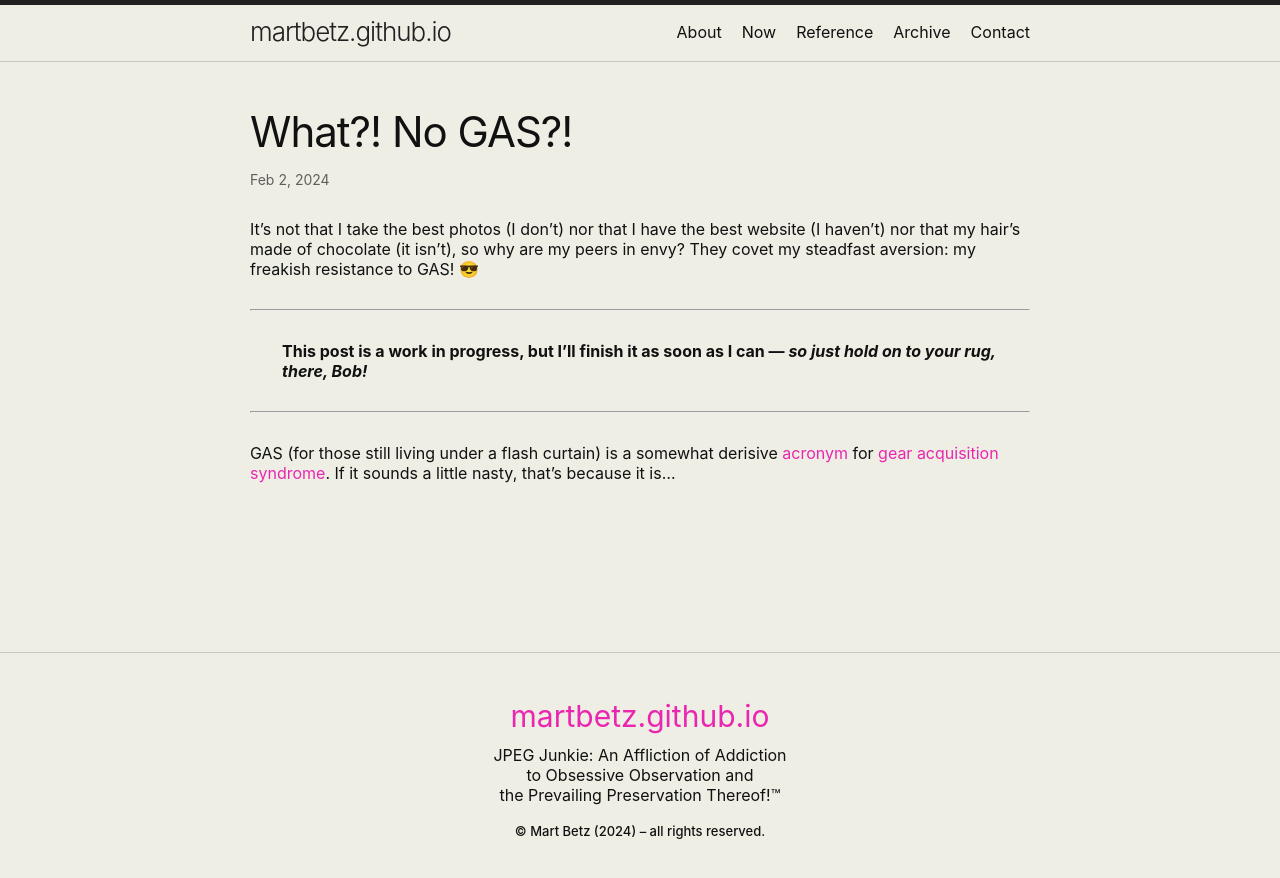
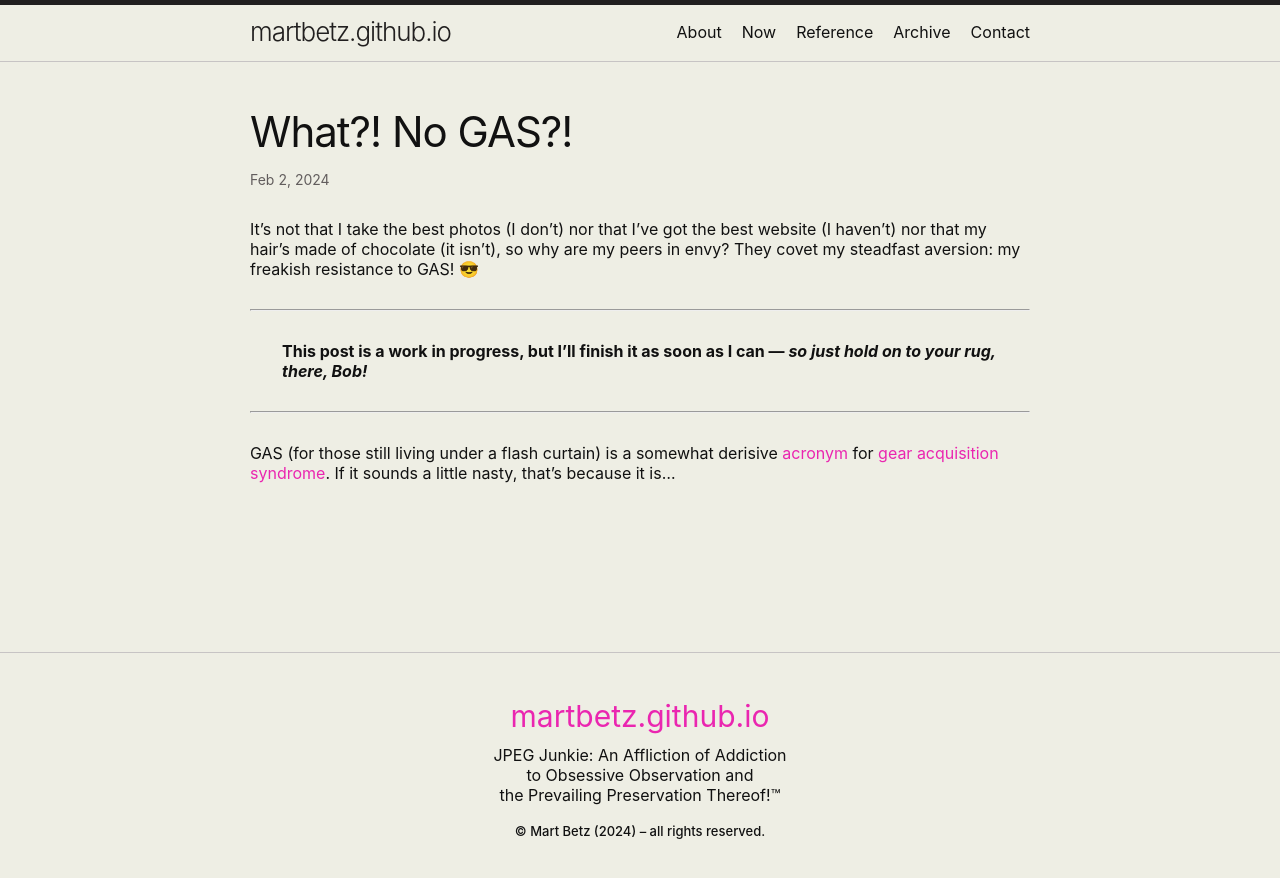
Before and after one commit to martbetz/martbetz.github.io, a Jekyll site: the page built from _posts/2024-02-02-what-no-gas.md, in a window 1280 px wide. Shown: the top 878 px of the page. Built offline with Jekyll 4.4.1, drawn with Linux system fonts in a browser that asks for light colours.

Commit message:
Update 2024-02-02-what-no-gas.md

```diff
--- a/_posts/2024-02-02-what-no-gas.md
+++ b/_posts/2024-02-02-what-no-gas.md
@@ -4,7 +4,7 @@
 caterories: article photography gear
 ---
 
-It’s not that I take the best photos (I don’t) nor that I have the best website (I haven’t) nor that my hair’s made of chocolate (it isn’t), so why are my peers in envy? They covet my steadfast aversion: my freakish resistance to GAS! 😎
+It’s not that I take the best photos (I don’t) nor that I've got the best website (I haven’t) nor that my hair’s made of chocolate (it isn’t), so why are my peers in envy? They covet my steadfast aversion: my freakish resistance to GAS! 😎
 
 <hr><p><span style="display:block; margin-left:2em; margin-right:2em">
 <b>This post is a work in progress, but I’ll finish it  as soon as I can — <i>so just hold on to your rug, there, Bob!</i></b><hr>
```
